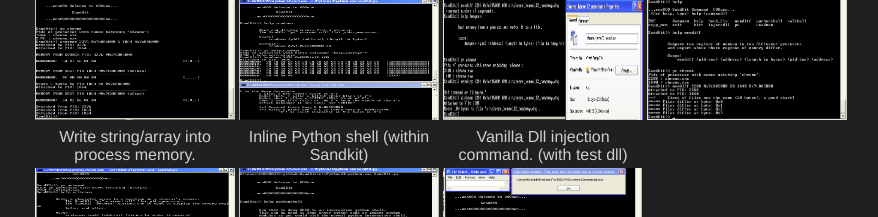
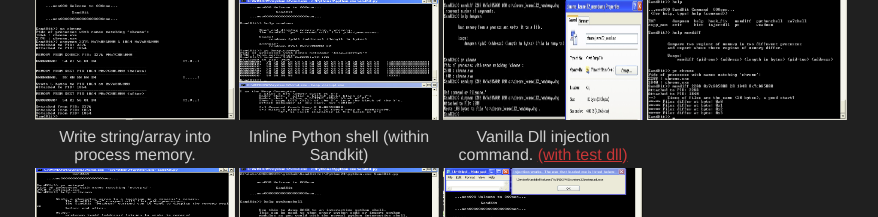
Before and after one commit to s7ephen/SandKit, a plain HTML site: page index.html in a window 1280 px wide. Shown: the part 1168-1385 px from the top of the page, without its empty margins (258-1136 px from the left). Drawn offline with Linux system fonts and the light colour scheme.

Commit message:
cosmetic html changes

```diff
--- a/index.html
+++ b/index.html
@@ -117,7 +117,8 @@ has it statically coded. You can use a diff version of you recompile the tools.)
       <tr>
         <td align="center">Write string/array into process memory.</td>
         <td align="center">Inline Python shell (within Sandkit)</td>
-        <td align="center">Vanilla Dll injection command. (with test dll)</td>
+        <td align="center">Vanilla Dll injection command. <a
+href="http://github.com/s7ephen/SandKit/tree/master/extras/test_dll/">(with test dll)</a></td>
       </tr>
       <tr>
         <td valign="top">
```
